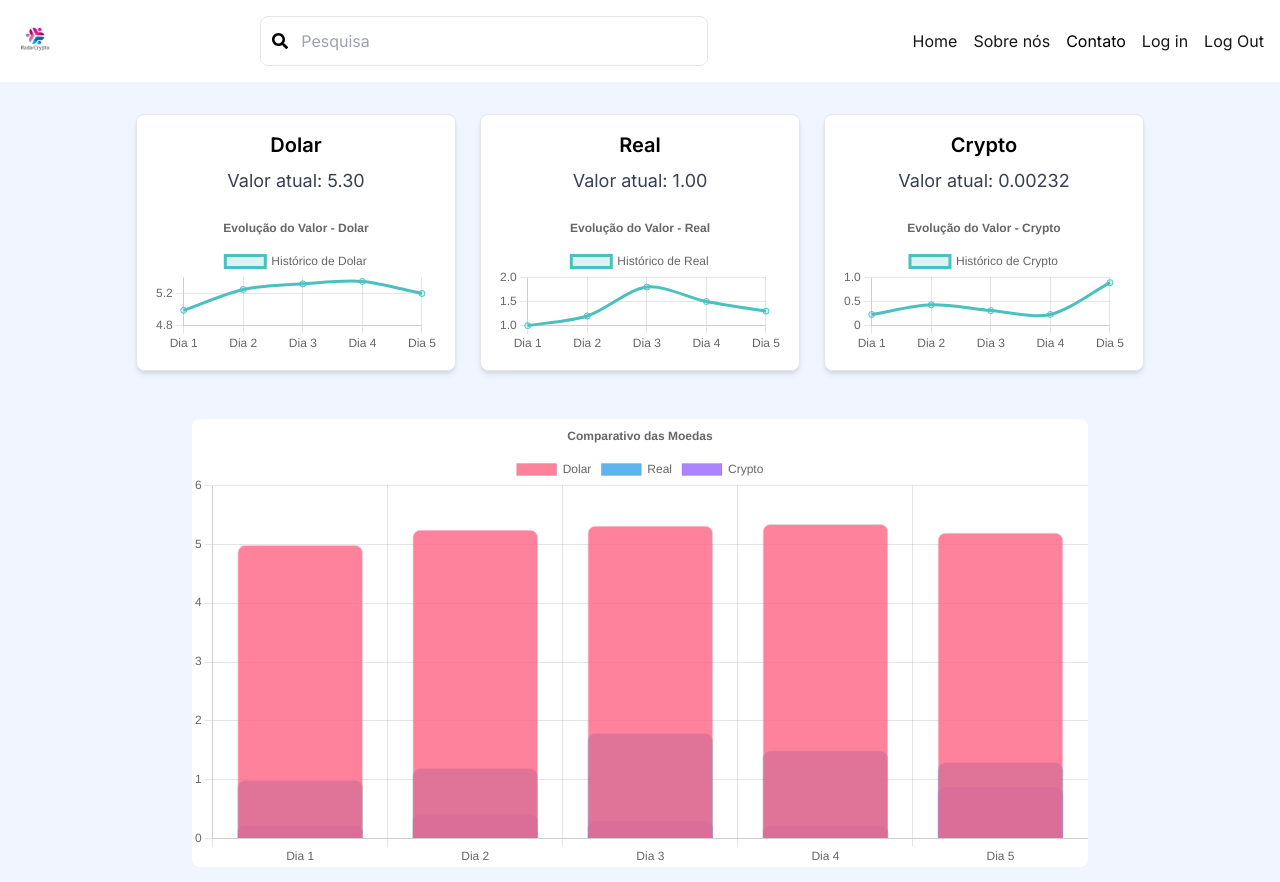
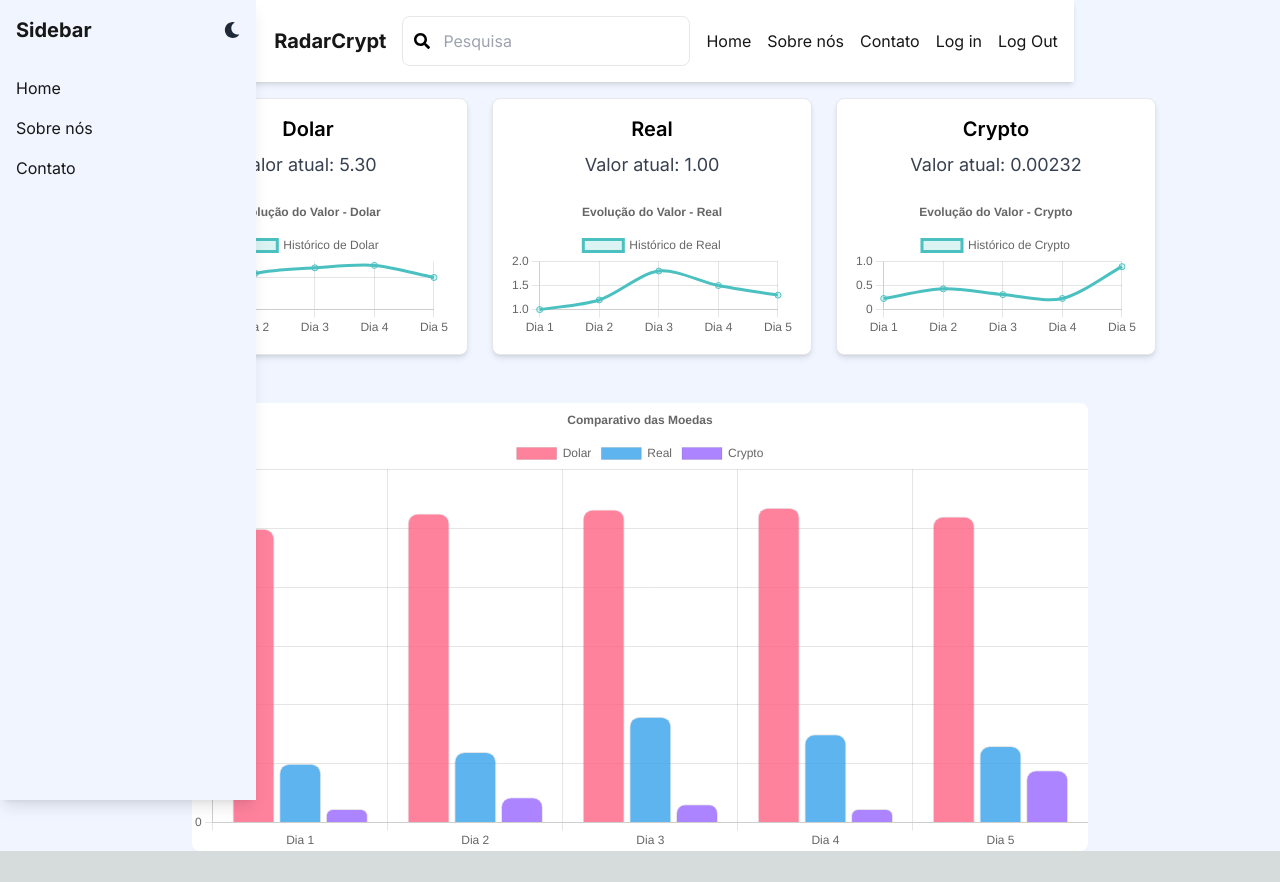
Before and after one commit to Aline875/RadarCrypt, a Next.js app in the folder radarcrypt/: page / in a window 1280 px wide. After the commit the page ends 851 px from the top, so only its background shows below. Built offline with nearby package versions, Linux system fonts and the light colour scheme.

Commit message:
Barra lateral

```diff
--- /dev/null
+++ b/radarcrypt/app/components/BarraLateral.tsx
@@ -0,0 +1,56 @@
+"use client"
+import { FC, useState, useEffect } from "react";
+import { FaMoon, FaSun } from "react-icons/fa";
+import Link from "next/link";
+
+const Sidebar: FC = () => {
+  const [darkMode, setDarkMode] = useState(false);
+
+  useEffect(() => {
+    if (typeof window !== "undefined") {
+      // Verifica o modo preferido do usuário
+      const isDarkMode = window.matchMedia("(prefers-color-scheme: dark)").matches;
+      setDarkMode(isDarkMode);
+      if (isDarkMode) {
+        document.documentElement.classList.add('dark');
+      } else {
+        document.documentElement.classList.remove('dark');
+      }
+    }
+  }, []);
+
+  const toggleDarkMode = () => {
+    setDarkMode(!darkMode);
+    if (darkMode) {
+      document.documentElement.classList.remove('dark');
+    } else {
+      document.documentElement.classList.add('dark');
+    }
+  };
+
+  return (
+    <aside className="fixed top-0 left-0 h-full w-64 bg-custom-light dark:bg-dark-background shadow-lg">
+      <div className="flex items-center justify-between p-4">
+        <h1 className="text-xl font-bold text-font-color dark:text-dark-font">Sidebar</h1>
+        <button onClick={toggleDarkMode} className="focus:outline-none">
+          {darkMode ? <FaSun className="text-yellow-500" /> : <FaMoon className="text-gray-800 dark:text-gray-300" />}
+        </button>
+      </div>
+      <nav className="p-4">
+        <ul className="space-y-4">
+          <li>
+            <Link href="/" className="text-font-color dark:text-dark-font">Home</Link>
+          </li>
+          <li>
+            <Link href="/about" className="text-font-color dark:text-dark-font">Sobre nós</Link>
+          </li>
+          <li>
+            <Link href="/contact" className="text-font-color dark:text-dark-font">Contato</Link>
+          </li>
+        </ul>
+      </nav>
+    </aside>
+  );
+};
+
+export default Sidebar;
--- a/radarcrypt/app/components/Comparacao.tsx
+++ b/radarcrypt/app/components/Comparacao.tsx
@@ -25,9 +25,9 @@ interface ComparativoProps {
 const Comparativo: FC<ComparativoProps> = ({ moedas }) => {
   // Cores para as colunas
   const colors = [
-    'rgba(255, 99, 132, 0.8)', // Rosa
-    'rgba(54, 162, 235, 0.8)', // Azul
-    'rgba(153, 102, 255, 0.8)', // Roxo
+    'rgba(255, 99, 132, 0.8)',
+    'rgba(54, 162, 235, 0.8)',
+    'rgba(153, 102, 255, 0.8)',
   ];
 
   // Preparando os dados para o gráfico
@@ -41,7 +41,7 @@ const Comparativo: FC<ComparativoProps> = ({ moedas }) => {
       backgroundColor: colors[index % colors.length], // Usar cores do array
       borderColor: 'rgba(0, 0, 0, 0.1)',
       borderWidth: 1,
-      borderRadius: 8, // Arredondamento das colunas
+      borderRadius: 10, // Arredondamento das colunas
     })),
   };
 
@@ -58,7 +58,7 @@ const Comparativo: FC<ComparativoProps> = ({ moedas }) => {
     },
     scales: {
       x: {
-        stacked: true,
+        stacked: false,
       },
       y: {
         beginAtZero: true,
--- a/radarcrypt/app/components/Header.tsx
+++ b/radarcrypt/app/components/Header.tsx
@@ -1,21 +1,20 @@
 import { FC } from "react";
 import Link from "next/link";
-import { FaSearch} from "react-icons/fa";
+import { FaSearch } from "react-icons/fa";
 
 const Header: FC = () => {
   return (
-    <header className="bg-white shadow-md">
-      <div className="container mx-auto flex items-center justify-between p-4">
-
-        <div className="text-xl font-bold">
+    <header className="bg-white shadow-md flex-shrink-0">
+      <div className="flex items-center justify-between p-4">
+        <div className="text-xl font-bold flex items-center space-x-3">
           <Link href="/" className="text-gray-800">
             <img
               src="Logo.svg"
               alt="Logo do RadarCrypt"
               className="h-10" />
           </Link>
+          <span className="text-font-color">RadarCrypt</span>
         </div>
-
 
         <div className="relative flex-1 max-w-md mx-4">
           <FaSearch className="absolute left-3 top-1/2 transform -translate-y-1/2 text-black" />
@@ -28,18 +27,17 @@ const Header: FC = () => {
           />
         </div>
 
-
         <nav className="flex space-x-4">
-          <Link href="/" className="text-font-color hover:text-custom-gray ">
+          <Link href="/" className="text-font-color hover:text-custom-gray">
             Home
           </Link>
           <Link href="/about" className="text-font-color hover:text-custom-gray">
             Sobre nós
           </Link>
-            <Link href="/contact" className="text-font-cololr hover:text-custom-gray">
+          <Link href="/contact" className="text-font-color hover:text-custom-gray">
             Contato
           </Link>
-            <Link href="" className="text-font-color hover:text-custom-button">
+          <Link href="/" className="text-font-color hover:text-custom-button">
             Log in
           </Link>
           <Link href="/" className="text-font-color hover:text-custom-button">
--- a/radarcrypt/app/layout.tsx
+++ b/radarcrypt/app/layout.tsx
@@ -1,6 +1,9 @@
 import type { Metadata } from "next";
 import { Inter } from "next/font/google";
 import "./globals.css";
+
+
+
 const inter = Inter({ subsets: ["latin"] });
 
 export const metadata: Metadata = {
--- a/radarcrypt/app/page.tsx
+++ b/radarcrypt/app/page.tsx
@@ -1,10 +1,9 @@
 // pages/index.tsx
 import { FC } from "react";
-import Head from "next/head";
-import Header from "./components/Header";
 import Graficos from "./components/Moedas";
 import Comparativo from "./components/Comparacao";
-
+import BarraLateral from "./components/BarraLateral";
+import Header from "./components/Header";
 const Home: FC = () => {
   const moedas = [
     { nome: 'Dolar', valor: '5.30', historico: [4.99, 5.25, 5.32, 5.35, 5.20] },
@@ -14,9 +13,14 @@ const Home: FC = () => {
 
   return (
     <div>
-      <Header />
       <div className="flex flex-col items-center justify-center min-h-screen bg-custom-light">
+        <div>
+          <Header/>
+        </div>
         <main className="flex flex-wrap justify-center gap-6">
+          <aside>
+            <BarraLateral/>
+          </aside>
           {moedas.map((moeda, index) => (
             <div key={index} className="border rounded-lg bg-white p-4 shadow-md w-80 text-center mt-4">
               <h2 className="text-xl font-semibold mb-2">{moeda.nome}</h2>
--- a/radarcrypt/tailwind.config.ts
+++ b/radarcrypt/tailwind.config.ts
@@ -6,6 +6,7 @@ const config: Config = {
     "./components/**/*.{js,ts,jsx,tsx,mdx}",
     "./app/**/*.{js,ts,jsx,tsx,mdx}",
   ],
+  darkMode: 'class', // Ativa o dark mode
   theme: {
     extend: {
       backgroundImage: {
@@ -13,17 +14,17 @@ const config: Config = {
         "gradient-conic":
           "conic-gradient(from 180deg at 50% 50%, var(--tw-gradient-stops))",
       },
-
-      colors:
-      {
-        'custom-light':'#f1f5ff',
-        'font-color':'#171717',
-        'custom-button':'#1c58f4',
-        'cusotm-gray':'#86878b'
-
-      }
+      colors: {
+        'custom-light': '#f1f5ff',
+        'font-color': '#171717',
+        'custom-button': '#1c58f4',
+        'cusotm-gray': '#86878b',
+        'dark-background': '#171717', // Adiciona uma cor para o modo escuro
+        'dark-font': '#f1f5ff', // Cor do texto para o modo escuro
+      },
     },
   },
   plugins: [],
 };
+
 export default config;
```
Lines whose indentation alone changed are shown as unchanged.
